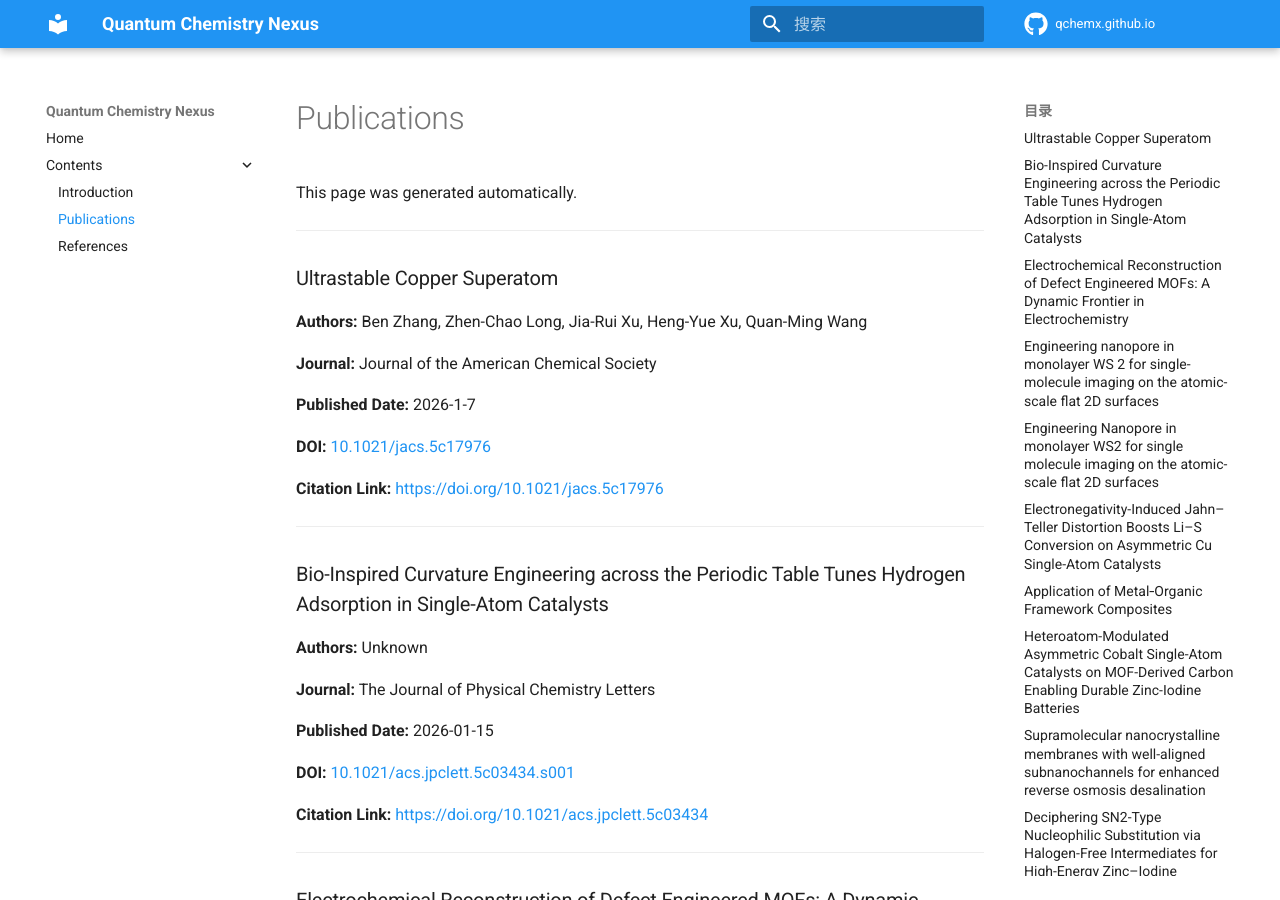
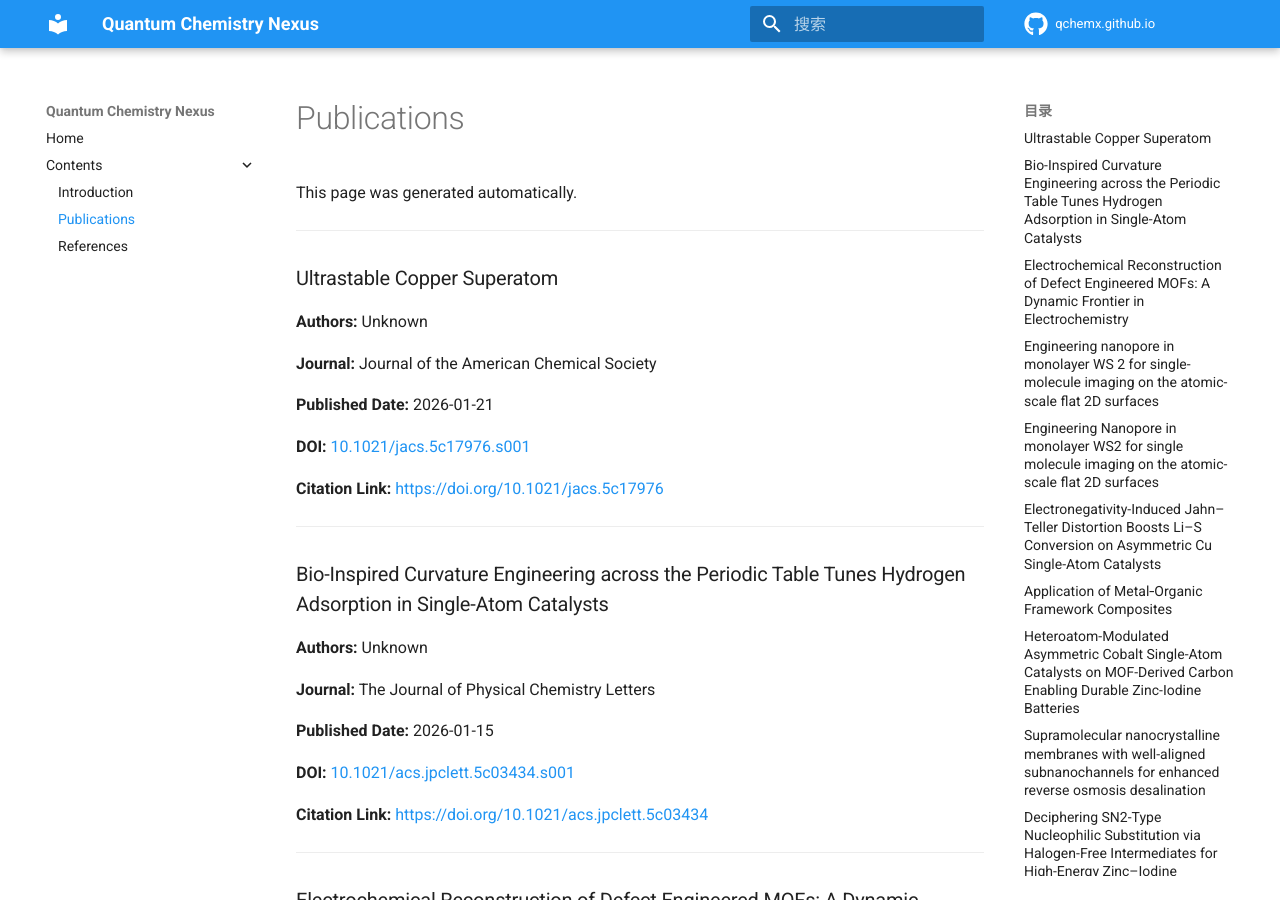
Before and after one commit to QChemX/qchemx.github.io, an MkDocs documentation site: the page built from docs/publications.md, in a window 1280 px wide and 900 px high. Built offline with MkDocs 1.6.1 and Material for MkDocs 9.7.7, drawn with Linux system fonts in a browser that asks for light colours; comment, search, counter and statistics services are not loaded; some of the changed text lies outside the part shown.

Commit message:
[orcid sync] Update publications

```diff
--- a/docs/publications.md
+++ b/docs/publications.md
@@ -8,13 +8,13 @@ This page was generated automatically.
 
 ### Ultrastable Copper Superatom
 
-**Authors:** Ben Zhang, Zhen-Chao Long, Jia-Rui Xu, Heng-Yue Xu, Quan-Ming Wang
+**Authors:** Unknown
 
 **Journal:** Journal of the American Chemical Society
 
-**Published Date:** 2026-1-7
-
-**DOI:** [10.1021/jacs.5c17976](https://doi.org/10.1021/jacs.5c17976)
+**Published Date:** 2026-01-21
+
+**DOI:** [10.1021/jacs.5c17976.s001](https://doi.org/10.1021/jacs.5c17976.s001)
 
 **Citation Link:** [https://doi.org/10.1021/jacs.5c17976](https://doi.org/10.1021/jacs.5c17976)
 
```
Also changed, not shown: other parts of docs/publications.md (+1 -1 lines).
